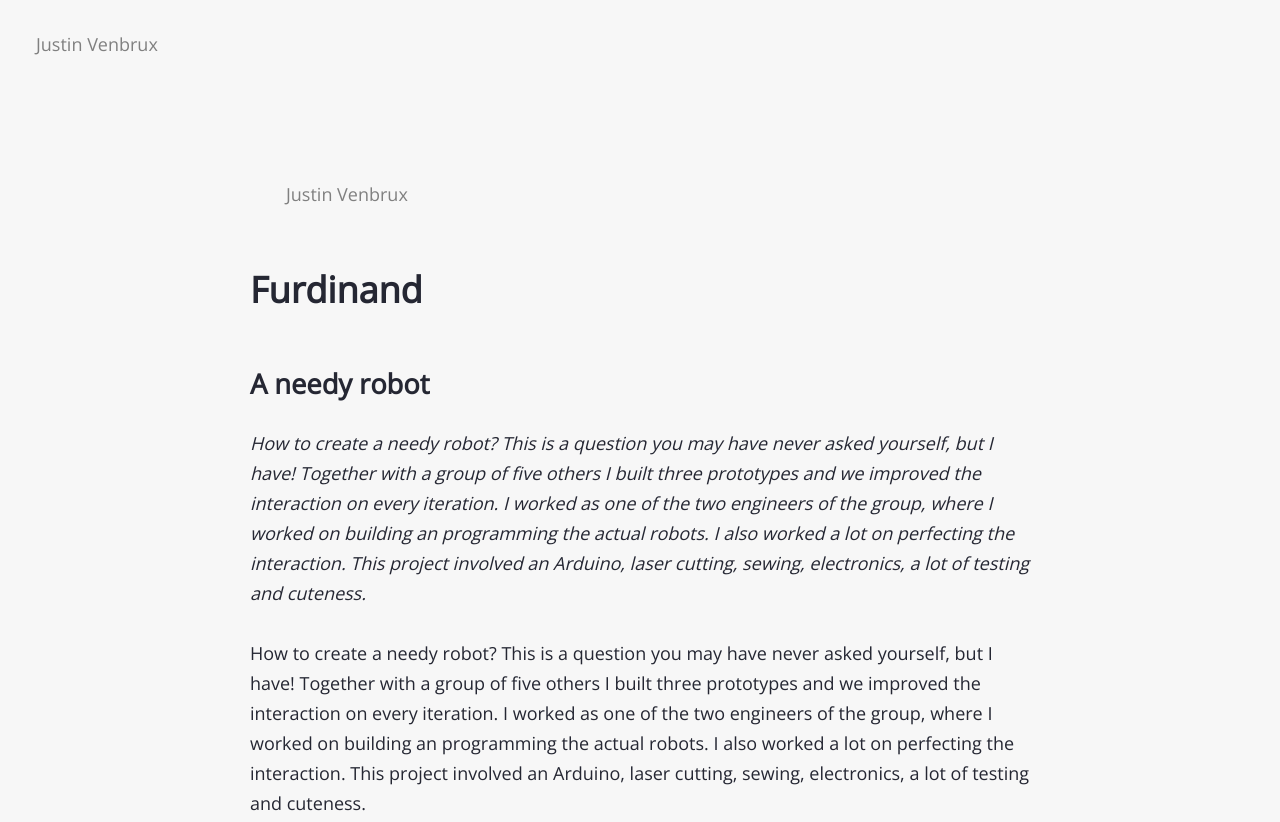
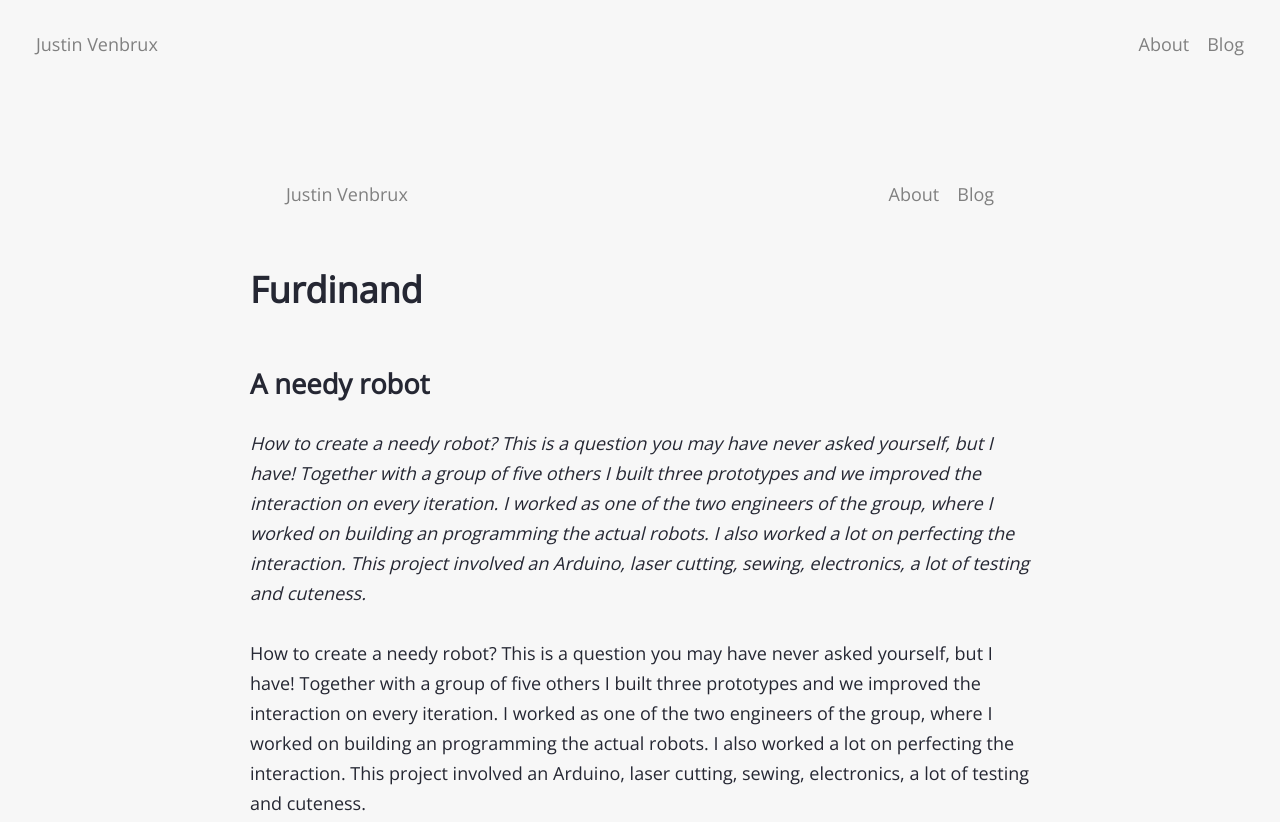
Before and after one commit to JustinVx/justin-venbrux, a Gatsby site: page /about in a window 1280 px wide. Shown: the top 822 px of the page. Built offline with nearby package versions, Linux system fonts and the light colour scheme; Gatsby itself is replaced by a stand-in of ours; some packages are replaced by stand-ins of ours.

Commit message:
Added menu options to header

```diff
--- a/src/components/header.js
+++ b/src/components/header.js
@@ -11,24 +11,27 @@ const NavContainer = styled.div`
   margin-right: 2rem;
 
   display: flex;
-  justify-content: left;
+  justify-content: space-between;
   align-items: center;
 
   a {
-    display: inline-block;
     text-decoration: none;
     color: grey;
   }
 `
 
 const NavTitle = styled.div`
-  margin-bottom: ${rhythm(2)};
-  margin-top: 0;
-  margin-left: auto;
-  margin-right: auto;
-  display: inline-block;
   font-style: normal;
   background-image: linear-gradient(to top, rgb(186, 129, 78), rgb(186, 129, 67) 7px, rgba(0, 0, 0, 0) 7px);
+`
+
+const NavMenu = styled.div`
+  display: flex;
+  justify-content: flex-end;
+
+  a {
+    margin-left: 1rem;
+  }
 `
 
 export default function Header() {
@@ -37,6 +40,14 @@ export default function Header() {
       <Link to={`/`}>
         Justin Venbrux
       </Link>
+      <NavMenu>
+        <Link to={`/about/`}>
+          About
+        </Link>
+        <Link to={`/blog/`}>
+          Blog
+        </Link>
+      </NavMenu>
     </NavContainer>
   )
 }
```
